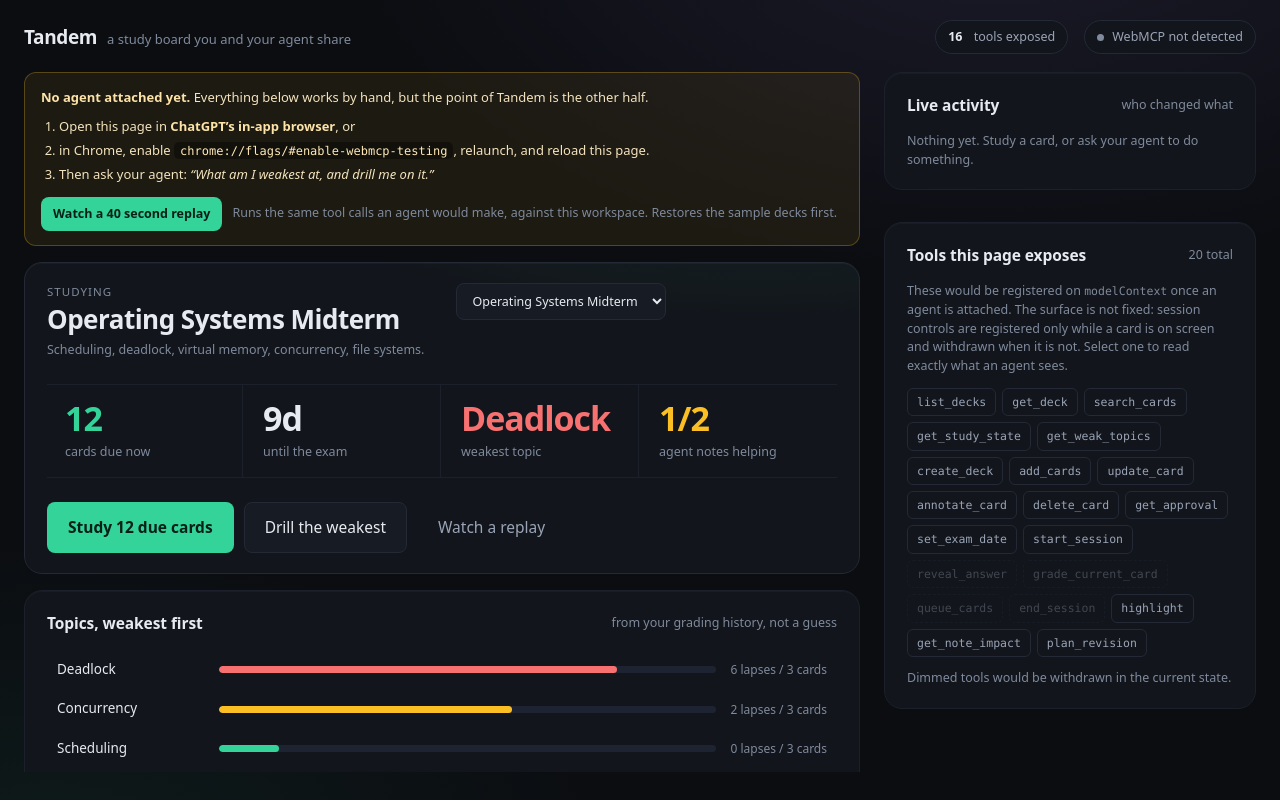
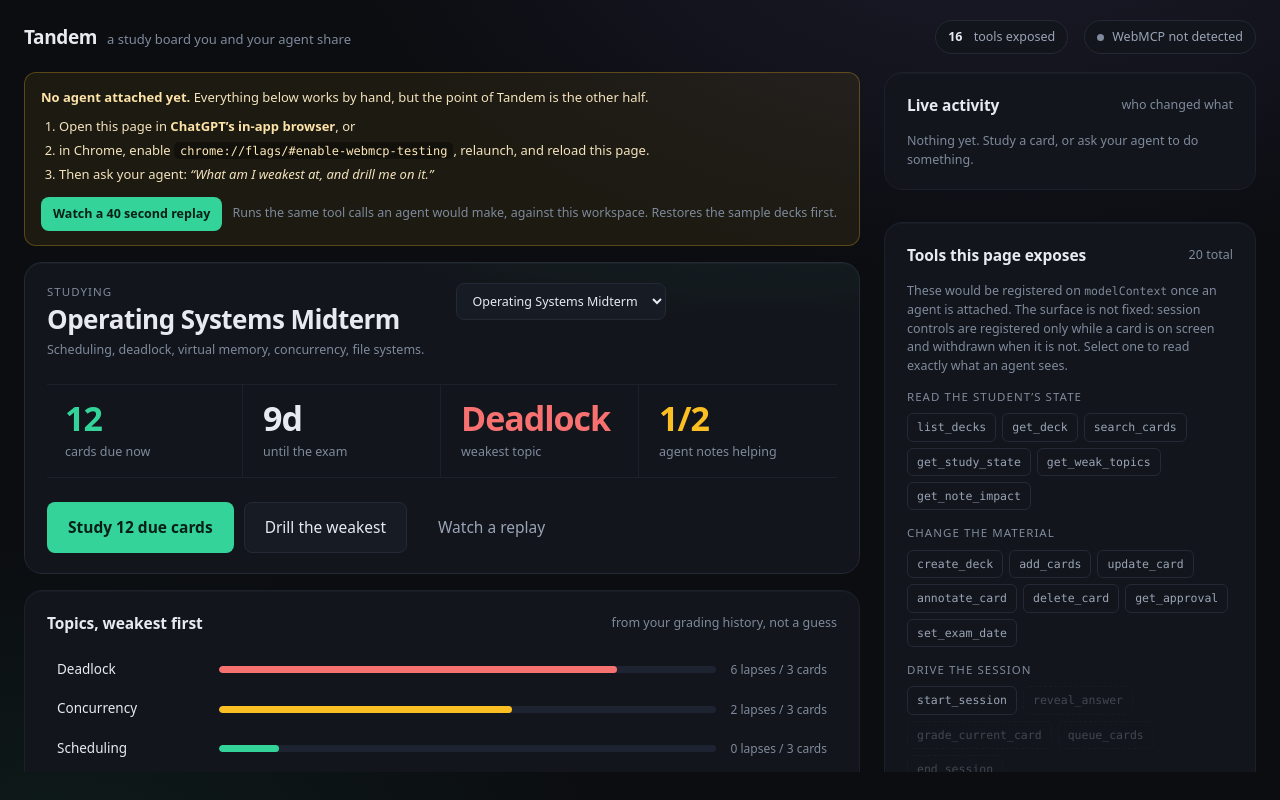
Before and after one commit to gokdenis/tandem, a React (Vite) app: page / in a window 1280 px wide. Built offline with nearby package versions, Linux system fonts and the light colour scheme.

Commit message:
style: make the rail scannable
The feed grew without bound and every entry carried the same weight; it now
scrolls inside a fixed height with an actor coloured edge. Twenty undifferentiated
tool chips are grouped under the four headings the README already used.

```diff
--- a/src/components/ActivityFeed.tsx
+++ b/src/components/ActivityFeed.tsx
@@ -6,6 +6,8 @@ const ago = (t: number) => {
   if (s < 3600) return `${Math.round(s / 60)}m ago`
   return `${Math.round(s / 3600)}h ago`
 }
+
+const LABEL = { agent: 'AGENT', replay: 'REPLAY', human: 'YOU' } as const
 
 export function ActivityFeed() {
   const { activity } = useAppState()
@@ -20,12 +22,10 @@ export function ActivityFeed() {
       {activity.length === 0 ? (
         <p className="hint">Nothing yet. Study a card, or ask your agent to do something.</p>
       ) : (
-        <div className="feed">
-          {activity.slice(0, 22).map((a) => (
-            <div className="feed-item" key={a.id}>
-              <span className={`badge ${a.actor}`}>
-                {a.actor === 'agent' ? 'AGENT' : a.actor === 'replay' ? 'REPLAY' : 'YOU'}
-              </span>
+        <div className="feed" role="log" aria-live="polite">
+          {activity.slice(0, 30).map((a) => (
+            <div className={`feed-item ${a.actor}`} key={a.id}>
+              <span className={`badge ${a.actor}`}>{LABEL[a.actor]}</span>
               <div>
                 <div className="msg">{a.message}</div>
                 <div className="meta">
--- a/src/components/ToolsPanel.tsx
+++ b/src/components/ToolsPanel.tsx
@@ -1,5 +1,5 @@
 import { useState } from 'react'
-import { tools, SESSION_ONLY, IDLE_ONLY } from '../tools'
+import { tools, SESSION_ONLY, IDLE_ONLY, TOOL_GROUPS } from '../tools'
 import { useAppState } from '../core/useStore'
 
 function Hints({ name }: { name: string }) {
@@ -46,21 +46,26 @@ export function ToolsPanel({ hasSession, connected }: { hasSession: boolean; con
         The surface is not fixed: session controls are registered only while a card is on screen and withdrawn when it is
         not. Select one to read exactly what an agent sees.
       </p>
+      {TOOL_GROUPS.map((group) => (
+        <div key={group.label} className="tool-group">
+          <p className="eyebrow">{group.label}</p>
           <div className="tools">
-        {tools.map((t) => {
-          const active = isActive(t.name)
+            {group.names.map((name) => {
+              const active = isActive(name)
               return (
                 <button
-              key={t.name}
-              className={`tool${recent.has(t.name) && active ? ' hot' : ''}${active ? '' : ' off'}${open === t.name ? ' open' : ''}`}
-              onClick={() => setOpen(open === t.name ? null : t.name)}
-              aria-expanded={open === t.name}
+                  key={name}
+                  className={`tool${recent.has(name) && active ? ' hot' : ''}${active ? '' : ' off'}${open === name ? ' open' : ''}`}
+                  onClick={() => setOpen(open === name ? null : name)}
+                  aria-expanded={open === name}
                 >
-              {t.name}
+                  {name}
                 </button>
               )
             })}
           </div>
+        </div>
+      ))}
 
       {selected ? (
         <div className="tool-detail">
--- a/src/tools/index.ts
+++ b/src/tools/index.ts
@@ -608,6 +608,23 @@ for (const tool of tools) {
 
 export const toolNames = tools.map((t) => t.name)
 
+/** How the surface is organised, for anyone reading it rather than calling it. */
+export const TOOL_GROUPS: Array<{ label: string; names: string[] }> = [
+  {
+    label: 'Read the student’s state',
+    names: ['list_decks', 'get_deck', 'search_cards', 'get_study_state', 'get_weak_topics', 'get_note_impact'],
+  },
+  {
+    label: 'Change the material',
+    names: ['create_deck', 'add_cards', 'update_card', 'annotate_card', 'delete_card', 'get_approval', 'set_exam_date'],
+  },
+  {
+    label: 'Drive the session',
+    names: ['start_session', 'reveal_answer', 'grade_current_card', 'queue_cards', 'end_session'],
+  },
+  { label: 'Point and plan', names: ['highlight', 'plan_revision'] },
+]
+
 /**
  * Tools that only mean anything while a card is on screen. Registering these
  * when no session is running would offer an agent controls it cannot use.
```
Lines whose indentation alone changed are shown as unchanged.
